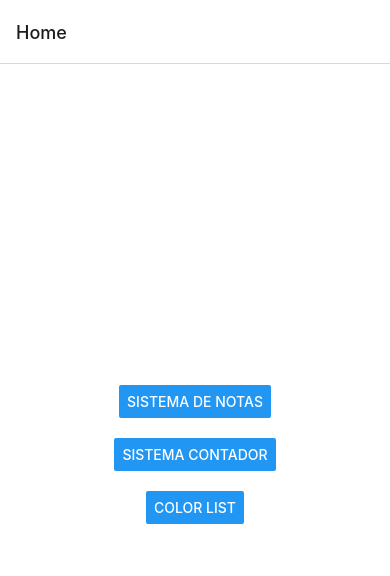
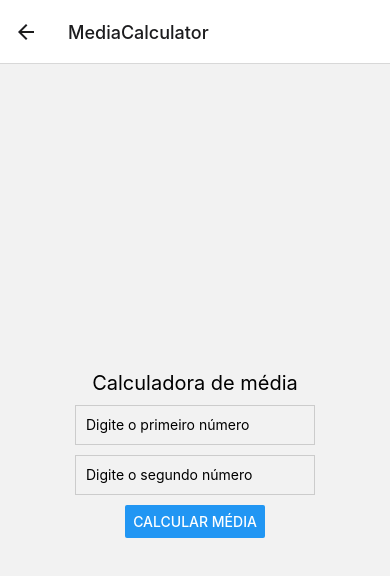
Before and after one commit to lucasmello19/DS151, a React Native app in the folder DS151/: screen /MediaCalculator in a window 390 px wide. Shown: the top 576 px of the page. Built offline with nearby package versions, Linux system fonts and the light colour scheme.

Commit message:
fix: routes

```diff
--- a/DS151/App.js
+++ b/DS151/App.js
@@ -3,6 +3,8 @@ import { NavigationContainer } from '@react-navigation/native';
 import { createStackNavigator } from '@react-navigation/stack';
 import Home from './Home/Home';
 import ColorList from './ColorList/ColorList';
+import Counter from './CounterComponent/Counter'
+import MediaCalculator from './MediaCalculatorComponent/MediaCalculator'
 
 const Stack = createStackNavigator();
 
@@ -11,6 +13,8 @@ export default function App() {
     <NavigationContainer>
       <Stack.Navigator>
         <Stack.Screen name="Home" component={Home} />
+        <Stack.Screen name="MediaCalculator" component={MediaCalculator} />
+        <Stack.Screen name="Counter" component={Counter} />
         <Stack.Screen name="ColorList" component={ColorList} />
       </Stack.Navigator>
     </NavigationContainer>
--- a/DS151/ColorList/ColorList.js
+++ b/DS151/ColorList/ColorList.js
@@ -24,7 +24,7 @@ function ColorList() {
                             backgroundColor: item,
                             width: 100,
                             height: 100,
-                            margin: '10px'
+                            margin: '10px',
                         }}
                     ></View>
                 )}
--- a/DS151/Home/Home.js
+++ b/DS151/Home/Home.js
@@ -6,12 +6,12 @@ export default function Home({ navigation }) {
         <View style={styles.container}>
             <Button
                 title="Sistema de Notas"
-                onPress={() => navigation.navigate('SistemaDeNotas')}
+                onPress={() => navigation.navigate('MediaCalculator')}
             />
             <View style={styles.buttonSpace} />
             <Button
                 title="Sistema Contador"
-                onPress={() => navigation.navigate('SistemaContador')}
+                onPress={() => navigation.navigate('Counter')}
             />
             <View style={styles.buttonSpace} />
             <Button
--- a/DS151/MediaCalculatorComponent/MediaCalculatorStyles.js
+++ b/DS151/MediaCalculatorComponent/MediaCalculatorStyles.js
@@ -7,7 +7,7 @@ const styles = StyleSheet.create({
         alignItems: 'center',
     },
     input: {
-        width: '120%',
+        width: 'auto',
         height: 40,
         borderWidth: 1,
         borderColor: '#ccc',
```
